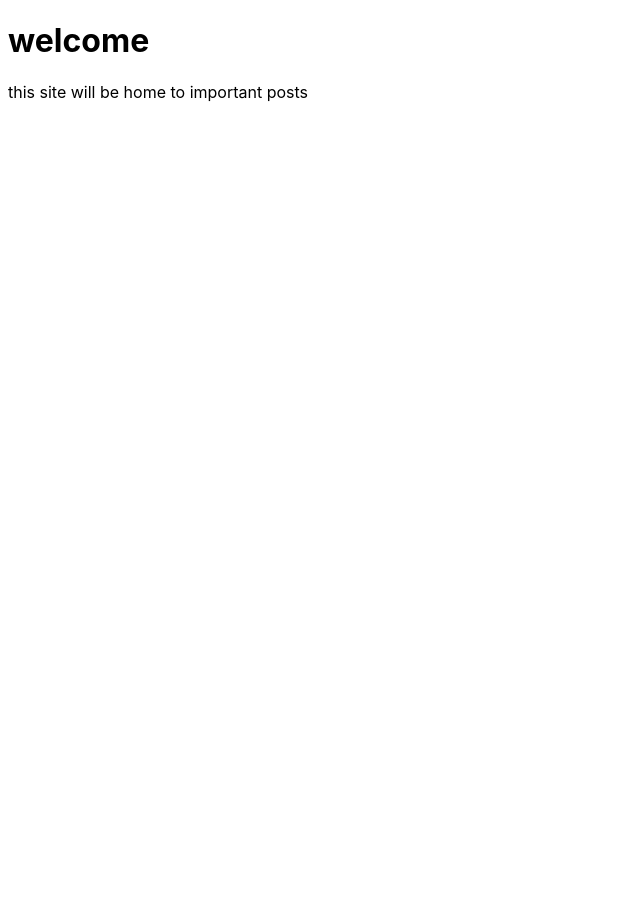
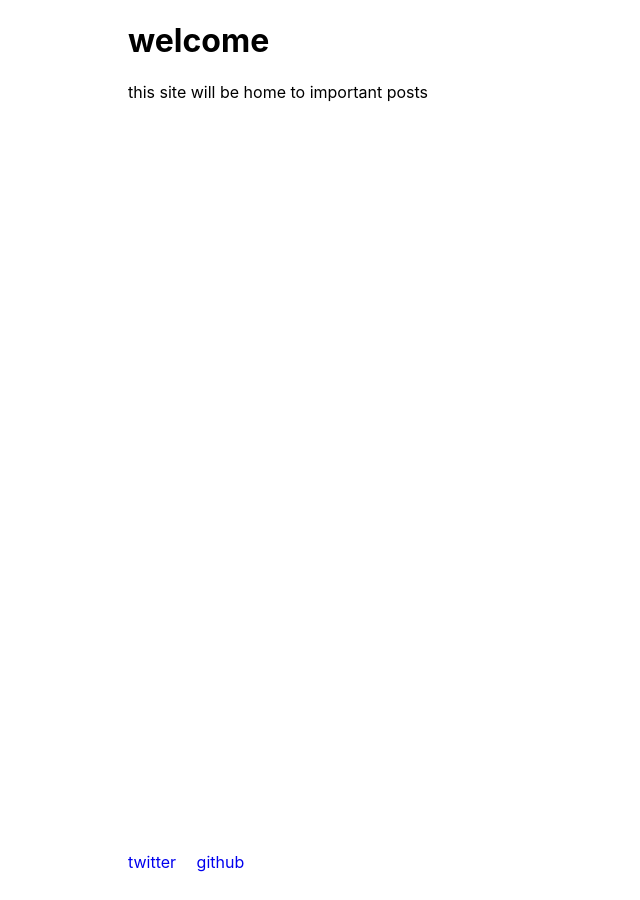
Before and after one commit to cosmicoptima/cosmicoptima.github.io, a Jekyll site: the page built from index.md, in a window 1280 px wide. Shown: the whole page, without its empty margins (0-640 px from the left). Built offline with Jekyll 4.4.1, drawn with Linux system fonts in a browser that asks for light colours; some web fonts are replaced.

Commit message:
Added basic styling

```diff
--- a/_layouts/default.html
+++ b/_layouts/default.html
@@ -8,5 +8,10 @@
     </head>
     <body>
         {{ content }}
+
+        <div class="footer">
+            <a href="https://twitter.com/parafactual" class="footer-item">twitter</a>
+            <a href="https://github.com/cosmicoptima" class="footer-item">github</a>
+        </div>
     </body>
 </html>
--- a/_sass/main.scss
+++ b/_sass/main.scss
@@ -1,9 +1,31 @@
-$backgroundColor: #ffffff;
-$bodyColor: #000000;
-$bodyFont: -apple-system,BlinkMacSystemFont,"Segoe UI",Helvetica,Arial,sans-serif,"Apple Color Emoji","Segoe UI Emoji","Segoe UI Symbol";
+@font-face {
+  font-family: Inter;
+  src: url("../fonts/Inter.var.woff2");
+}
 
 body {
-  background: $backgroundColor;
-  color: $bodyColor;
-  font-family: $bodyFont;
+  background: #fff;
+  color: #000;
+  font-family: Inter;
+
+  margin: 0 auto;
+  width: 80%;
 }
+
+a {
+  text-decoration: none;
+}
+
+a:visited {
+  color: blue;
+}
+
+.footer {
+  position: absolute;
+  bottom: 0;
+  height: 3em;
+}
+
+.footer-item {
+  padding-right: 1em;
+}
```
Lines whose indentation alone changed are shown as unchanged.
